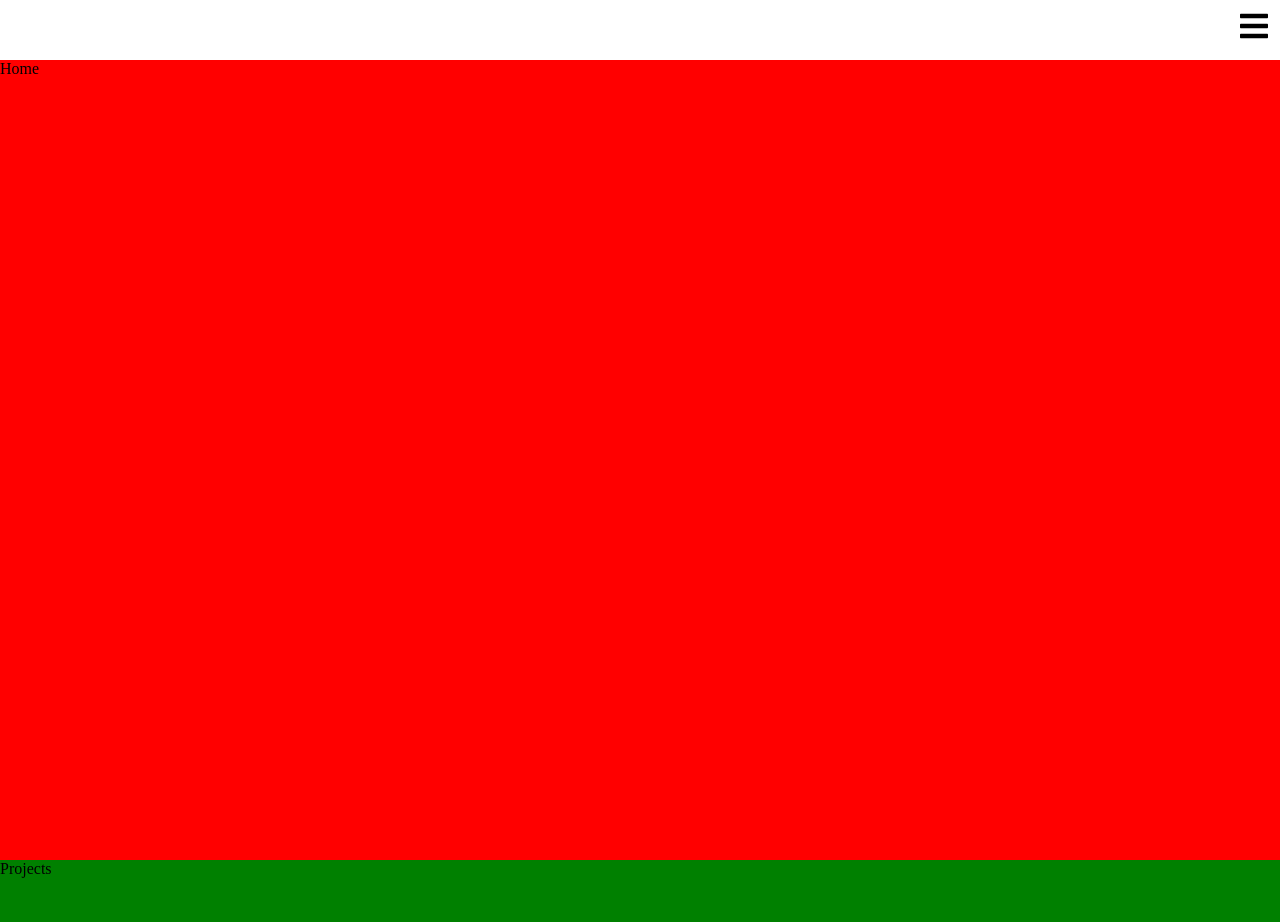
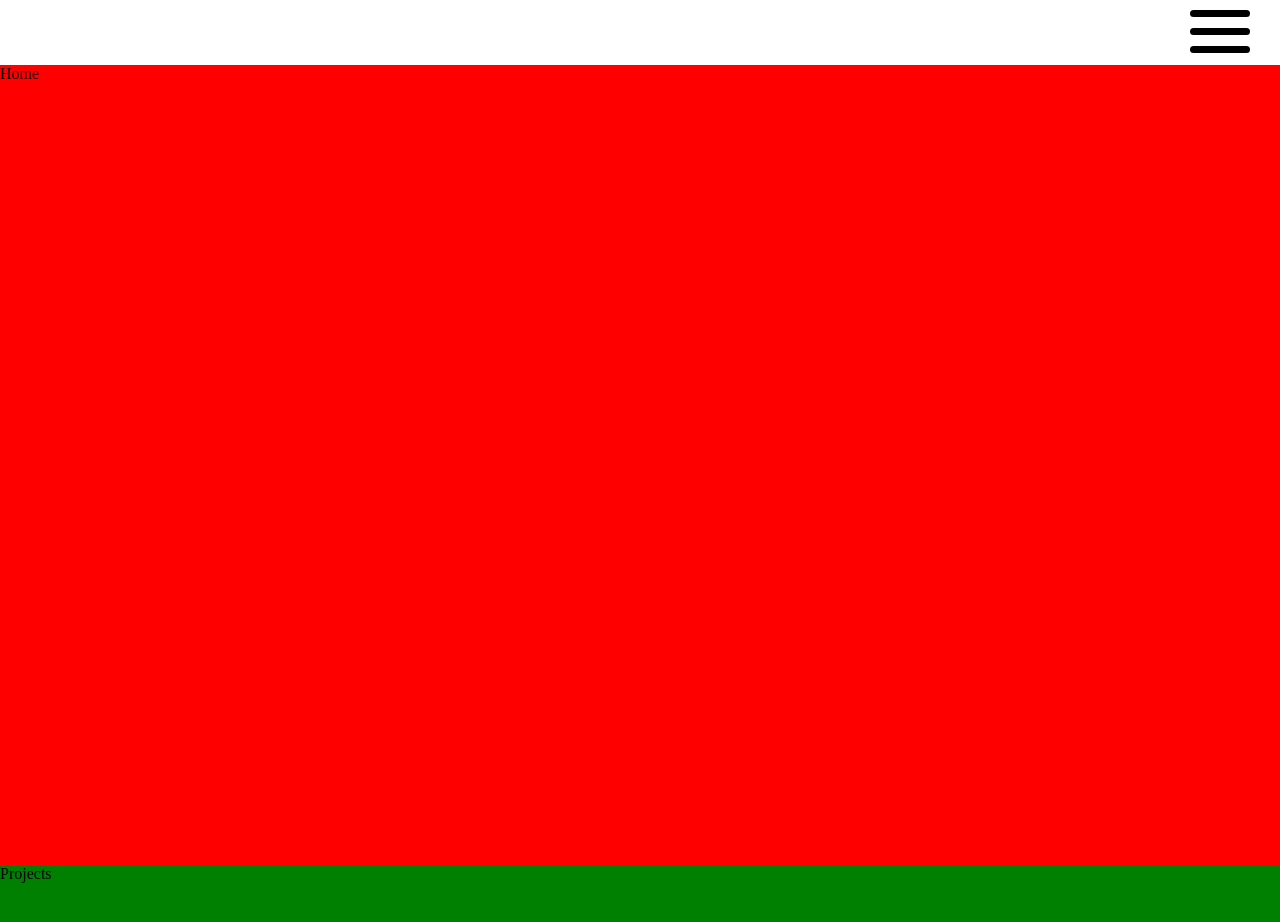
Before and after one commit to TheCoderSingh/my-portfolio, a React (Create React App) app: page / in a window 1280 px wide. Shown: the top 922 px of the page. Built offline with nearby package versions, Linux system fonts and the light colour scheme.

Commit message:
Add animation to menu icon

```diff
--- a/package.json
+++ b/package.json
@@ -8,7 +8,6 @@
     "@testing-library/user-event": "^13.5.0",
     "react": "^17.0.2",
     "react-dom": "^17.0.2",
-    "react-icons": "^4.3.1",
     "react-scripts": "5.0.0",
     "sass": "^1.49.7",
     "web-vitals": "^2.1.4"
--- a/src/components/Menu/Menu.jsx
+++ b/src/components/Menu/Menu.jsx
@@ -1,10 +1,21 @@
-import { FaBars } from "react-icons/fa";
+import { useState } from "react";
 import "./Menu.scss";
 
 const Menu = () => {
+  const [isActive, setActive] = useState("false");
+
+  const handleClick = () => {
+    setActive(!isActive);
+  };
+
   return (
-    <div className="menu">
-      <FaBars />
+    <div className={`menu ${!isActive ? "open" : null}`} onClick={handleClick}>
+      <span></span>
+      <span></span>
+      <span></span>
+      <span></span>
+      <span></span>
+      <span></span>
     </div>
   );
 };
--- a/src/components/Menu/Menu.scss
+++ b/src/components/Menu/Menu.scss
@@ -1,6 +1,83 @@
 .menu {
-  text-align: right;
-  padding: 10px;
-  font-size: 2em;
+  position: relative;
+  width: 60px;
+  height: 45px;
+  transform: rotate(0deg);
+  transition: 0.5s ease-in-out;
   cursor: pointer;
+  margin: 10px 30px 10px auto;
+
+  span {
+    position: absolute;
+    height: 7px;
+    width: 50%;
+    background-color: black;
+    transform: rotate(0deg);
+    transition: 0.25s ease-in-out;
+  }
 }
+
+.menu span:nth-child(even) {
+  left: 50%;
+  border-radius: 0 9px 9px 0;
+}
+
+.menu span:nth-child(odd) {
+  left: 0px;
+  border-radius: 9px 0 0 9px;
+}
+
+.menu span:nth-child(1),
+.menu span:nth-child(2) {
+  top: 0px;
+}
+
+.menu span:nth-child(3),
+.menu span:nth-child(4) {
+  top: 18px;
+}
+
+.menu span:nth-child(5),
+.menu span:nth-child(6) {
+  top: 36px;
+}
+
+.menu.open span:nth-child(1),
+.menu.open span:nth-child(6) {
+  transform: rotate(45deg);
+}
+
+.menu.open span:nth-child(2),
+.menu.open span:nth-child(5) {
+  transform: rotate(-45deg);
+}
+
+.menu.open span:nth-child(1) {
+  left: 5px;
+  top: 7px;
+}
+
+.menu.open span:nth-child(2) {
+  left: calc(50% - 5px);
+  top: 7px;
+}
+
+.menu.open span:nth-child(3) {
+  left: -50%;
+  opacity: 0;
+}
+
+.menu.open span:nth-child(4) {
+  left: 100%;
+  opacity: 0;
+}
+
+.menu.open span:nth-child(5) {
+  left: 5px;
+  top: 29px;
+}
+
+.menu.open span:nth-child(6) {
+  left: calc(50% - 5px);
+  top: 29px;
+}
```
Also changed, not shown: 1 other file (tests, documents, lock files or other folders).
